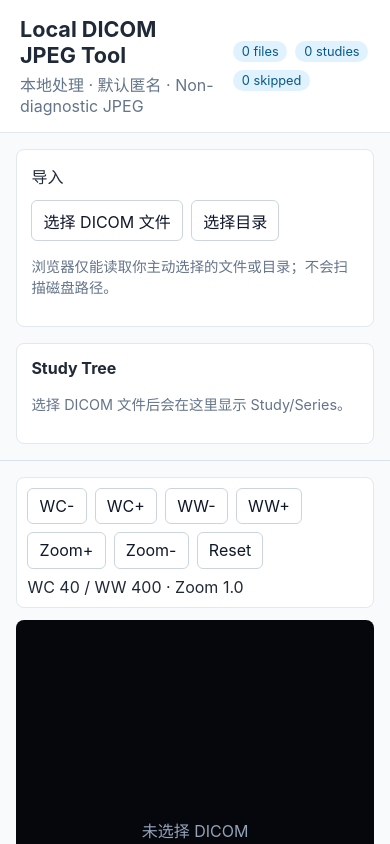
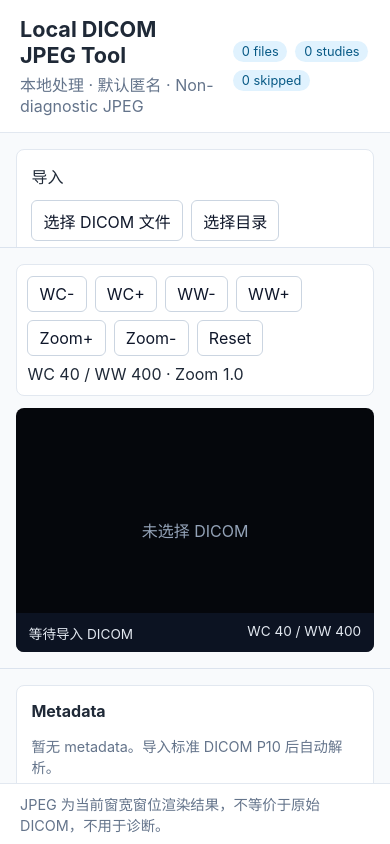
Before and after one commit to blackkcold/dcmconverter, a React (Vite) app: page / in a window 390 px wide. Shown: the top 844 px of the page. Built offline with nearby package versions, Linux system fonts and the light colour scheme.

Commit message:
update v3

```diff
--- a/src/components/viewer/DicomViewport.tsx
+++ b/src/components/viewer/DicomViewport.tsx
@@ -1,20 +1,84 @@
-import { useEffect, useRef, useState } from 'react';
+import { type CSSProperties, useEffect, useRef, useState } from 'react';
 
-import { renderDicomFileToElement } from '@/viewer/viewportController';
+import {
+  type ActiveViewportController,
+  renderDicomFileToElement
+} from '@/viewer/viewportController';
 import { normalizeWindowLevel } from '@/viewer/windowLevel';
 import { useActiveDicomFile, useActiveDicomMetadata } from '@/store/useDicomStore';
 import { useViewerStore } from '@/store/useViewerStore';
 
+interface ViewportSize {
+  width: number;
+  height: number;
+}
+
+interface ImageSize {
+  columns: number;
+  rows: number;
+}
+
 export function DicomViewport() {
+  const stageRef = useRef<HTMLDivElement>(null);
   const hostRef = useRef<HTMLDivElement>(null);
+  const controllerRef = useRef<ActiveViewportController | undefined>(undefined);
   const activeFile = useActiveDicomFile();
   const metadata = useActiveDicomMetadata();
   const { windowCenter, windowWidth, zoom } = useViewerStore();
   const [status, setStatus] = useState('等待导入 DICOM');
+  const [stageSize, setStageSize] = useState<ViewportSize>({
+    width: 0,
+    height: 0
+  });
   const normalized = normalizeWindowLevel(
     windowCenter ?? metadata?.windowCenter,
     windowWidth ?? metadata?.windowWidth
   );
+  const imageSize = getImageSize(metadata);
+  const frameSize = imageSize
+    ? getFittedFrameSize(imageSize, stageSize)
+    : undefined;
+  const viewportStyle: CSSProperties | undefined =
+    imageSize && frameSize
+      ? {
+          width: `${frameSize.width}px`,
+          height: `${frameSize.height}px`,
+          aspectRatio: `${imageSize.columns} / ${imageSize.rows}`
+        }
+      : undefined;
+
+  useEffect(() => {
+    const stage = stageRef.current;
+    if (!stage) {
+      return;
+    }
+
+    const updateStageSize = () => {
+      const { width, height } = stage.getBoundingClientRect();
+      setStageSize((current) => {
+        if (current.width === width && current.height === height) {
+          return current;
+        }
+
+        return { width, height };
+      });
+    };
+
+    updateStageSize();
+
+    if (typeof ResizeObserver === 'undefined') {
+      return undefined;
+    }
+
+    const observer = new ResizeObserver(updateStageSize);
+    observer.observe(stage);
+
+    return () => observer.disconnect();
+  }, []);
+
+  useEffect(() => {
+    controllerRef.current?.resize();
+  }, [frameSize?.width, frameSize?.height]);
 
   useEffect(() => {
     const host = hostRef.current;
@@ -24,6 +88,7 @@ export function DicomViewport() {
 
     let disposed = false;
     let cleanup: (() => void) | undefined;
+    controllerRef.current = undefined;
     host.replaceChildren();
     setStatus('正在初始化 Cornerstone viewport...');
 
@@ -36,8 +101,10 @@ export function DicomViewport() {
       }
 
       if (result.ok) {
+        controllerRef.current = result.value;
         cleanup = result.value.dispose;
         setStatus(`已加载 ${activeFile.name}`);
+        result.value.resize();
         return;
       }
 
@@ -46,12 +113,14 @@ export function DicomViewport() {
 
     return () => {
       disposed = true;
+      controllerRef.current = undefined;
       cleanup?.();
     };
   }, [activeFile]);
 
   return (
-    <div className="viewport-wrap">
+    <div ref={stageRef} className="viewport-stage">
+      <div className="viewport-wrap" style={viewportStyle}>
         <div
           ref={hostRef}
           className="dicom-viewport"
@@ -67,5 +136,49 @@ export function DicomViewport() {
           </span>
         </div>
       </div>
+    </div>
   );
 }
+
+function getImageSize(
+  metadata: ReturnType<typeof useActiveDicomMetadata>
+): ImageSize | undefined {
+  const columns = Number(metadata?.columns);
+  const rows = Number(metadata?.rows);
+
+  if (!Number.isFinite(columns) || !Number.isFinite(rows)) {
+    return undefined;
+  }
+
+  if (columns <= 0 || rows <= 0) {
+    return undefined;
+  }
+
+  return { columns, rows };
+}
+
+function getFittedFrameSize(
+  imageSize: ImageSize,
+  stageSize: ViewportSize
+): ViewportSize | undefined {
+  if (stageSize.width <= 0 || stageSize.height <= 0) {
+    return undefined;
+  }
+
+  const imageRatio = imageSize.columns / imageSize.rows;
+  const stageRatio = stageSize.width / stageSize.height;
+
+  if (stageRatio > imageRatio) {
+    const height = stageSize.height;
+    return {
+      width: Math.max(1, Math.floor(height * imageRatio)),
+      height: Math.max(1, Math.floor(height))
+    };
+  }
+
+  const width = stageSize.width;
+  return {
+    width: Math.max(1, Math.floor(width)),
+    height: Math.max(1, Math.floor(width / imageRatio))
+  };
+}
--- a/src/styles.css
+++ b/src/styles.css
@@ -8,6 +8,11 @@
   text-rendering: optimizeLegibility;
 }
 
+html,
+#root {
+  height: 100%;
+}
+
 * {
   box-sizing: border-box;
 }
@@ -15,7 +20,8 @@
 body {
   margin: 0;
   min-width: 320px;
-  min-height: 100vh;
+  height: 100vh;
+  overflow: hidden;
 }
 
 button,
@@ -43,9 +49,11 @@ button:disabled {
 }
 
 .app-shell {
-  min-height: 100vh;
+  height: 100%;
+  min-height: 0;
   display: flex;
   flex-direction: column;
+  overflow: hidden;
 }
 
 .app-header {
@@ -84,21 +92,23 @@ button:disabled {
 }
 
 .workspace-grid {
-  flex: 1;
+  flex: 1 1 auto;
   display: grid;
   grid-template-columns: minmax(260px, 320px) minmax(360px, 1fr) minmax(280px, 340px);
   gap: 1px;
   background: #dbe3ee;
   min-height: 0;
+  overflow: hidden;
 }
 
 .left-panel,
 .right-panel,
 .viewer-panel {
   min-width: 0;
+  min-height: 0;
   background: #f8fafc;
   padding: 1rem;
-  overflow: auto;
+  overflow: hidden;
 }
 
 .left-panel,
@@ -106,6 +116,10 @@ button:disabled {
   display: flex;
   flex-direction: column;
   gap: 1rem;
+}
+
+.right-panel {
+  overflow: auto;
 }
 
 .viewer-panel {
@@ -127,7 +141,17 @@ button:disabled {
 }
 
 .grow {
-  flex: 1;
+  flex: 1 1 auto;
+  min-height: 0;
+}
+
+.left-panel > .tool-section:not(.grow) {
+  flex: 0 0 auto;
+}
+
+.left-panel .grow {
+  display: flex;
+  flex-direction: column;
 }
 
 .button-row,
@@ -158,6 +182,13 @@ button:disabled {
   margin: 0.35rem 0;
 }
 
+.study-tree {
+  flex: 1 1 auto;
+  min-height: 0;
+  overflow-y: auto;
+  padding-right: 0.25rem;
+}
+
 .study-tree summary {
   cursor: pointer;
   font-weight: 600;
@@ -182,17 +213,33 @@ button:disabled {
   background: #dbeafe !important;
 }
 
+.skipped-files {
+  flex: 0 0 auto;
+  max-height: 9rem;
+  overflow: auto;
+}
+
 .viewer-toolbar {
+  flex: 0 0 auto;
   background: #ffffff;
   border: 1px solid #e2e8f0;
   border-radius: 8px;
   padding: 0.65rem;
 }
 
+.viewport-stage {
+  flex: 1 1 auto;
+  min-height: 0;
+  display: grid;
+  place-items: center;
+  overflow: hidden;
+}
+
 .viewport-wrap {
   position: relative;
-  flex: 1;
-  min-height: 520px;
+  width: 100%;
+  height: 100%;
+  min-height: 0;
   overflow: hidden;
   border-radius: 8px;
   background: #05070c;
@@ -201,7 +248,7 @@ button:disabled {
 .dicom-viewport {
   width: 100%;
   height: 100%;
-  min-height: 520px;
+  min-height: 0;
   transform-origin: center;
 }
 
@@ -209,7 +256,8 @@ button:disabled {
   color: #94a3b8;
   display: grid;
   place-items: center;
-  min-height: 520px;
+  height: 100%;
+  min-height: 0;
   margin: 0;
 }
 
@@ -272,11 +320,14 @@ button:disabled {
 @media (max-width: 1100px) {
   .workspace-grid {
     grid-template-columns: 1fr;
+    overflow: auto;
   }
 
-  .viewport-wrap,
-  .dicom-viewport,
-  .viewport-placeholder {
+  .left-panel {
+    max-height: min(60vh, 520px);
+  }
+
+  .viewer-panel {
     min-height: 420px;
   }
 }
--- a/src/viewer/viewportController.ts
+++ b/src/viewer/viewportController.ts
@@ -10,11 +10,12 @@ type RenderingEngineConstructor = new (id: string) => RenderingEngineLike;
 interface RenderingEngineLike {
   enableElement(input: unknown): void;
   getViewport(viewportId: string): unknown;
+  resize?(immediate?: boolean, keepCamera?: boolean): void;
   destroy(): void;
 }
 
 interface StackViewportLike {
-  setStack(imageIds: string[], activeImageId?: string): void | Promise<void>;
+  setStack(imageIds: string[], currentImageIdIndex?: number): void | Promise<void>;
   render(): void;
 }
 
@@ -29,6 +30,7 @@ interface CoreModuleLike {
 
 export interface ActiveViewportController {
   imageId: string;
+  resize(): void;
   dispose(): void;
 }
 
@@ -73,11 +75,12 @@ export async function renderDicomFileToElement(
     });
 
     const viewport = renderingEngine.getViewport(viewportId) as StackViewportLike;
-    await viewport.setStack([imageIdResult.value], imageIdResult.value);
+    await viewport.setStack([imageIdResult.value], 0);
     viewport.render();
 
     return ok({
       imageId: imageIdResult.value,
+      resize: () => renderingEngine.resize?.(true, true),
       dispose: () => renderingEngine.destroy()
     });
   } catch (cause) {
```
Lines whose indentation alone changed are shown as unchanged.
